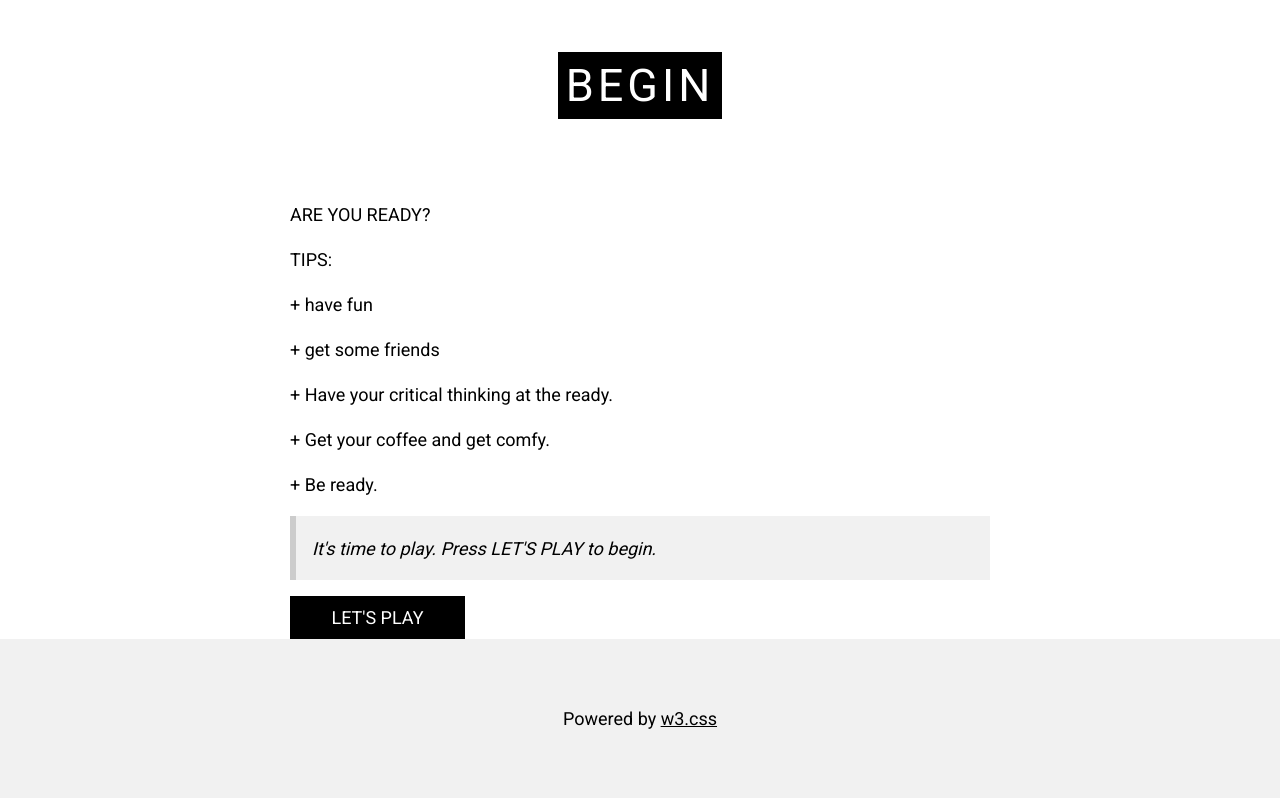
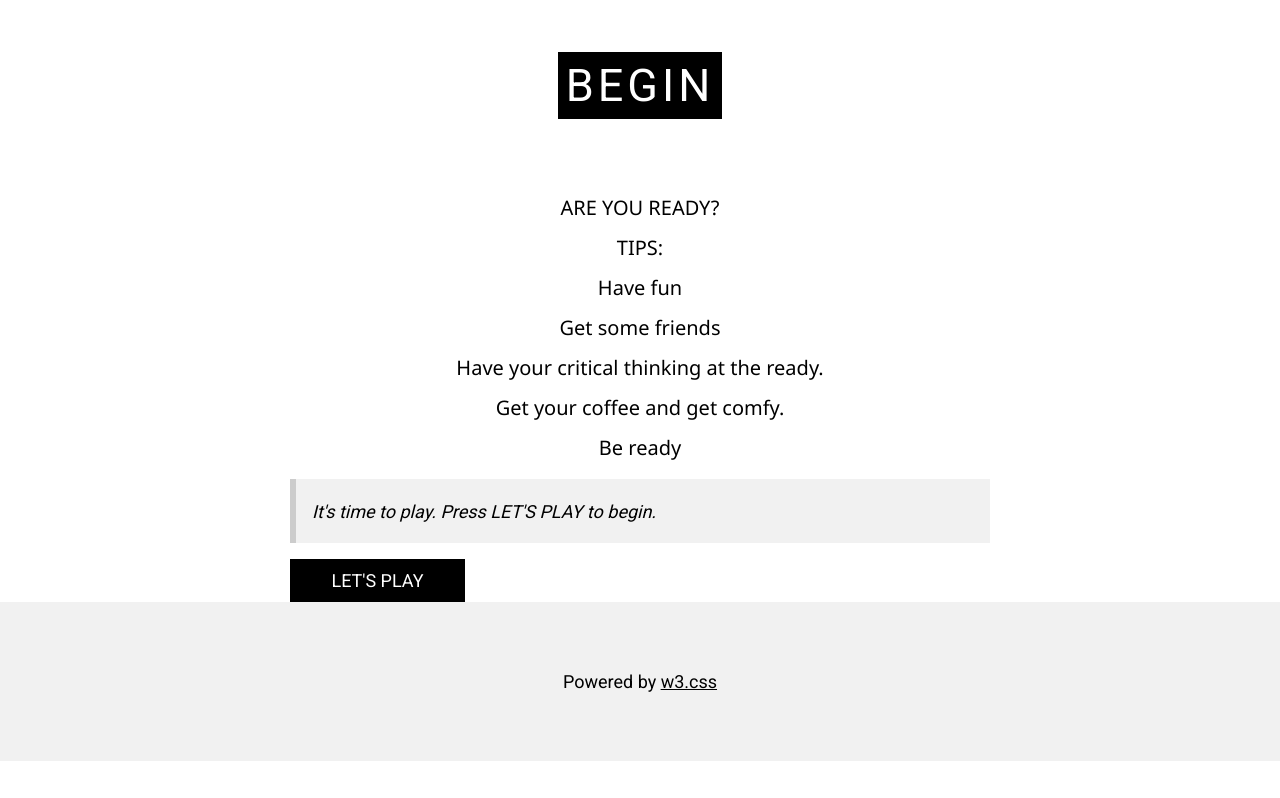
Before and after one commit to adhithin/P5Candyyyy, a Flask app: page / in a window 1280 px wide. Shown: the part 3042-3840 px from the top of the page. After the commit the page ends 3803 px from the top, so only its background shows below. Run offline with Flask 2, Linux system fonts and the light colour scheme.

Commit message:
home page format

```diff
--- a/templates/home.html
+++ b/templates/home.html
@@ -16,13 +16,19 @@ body, html {
 .bgimg {
   background-position: center;
   background-size: cover;
-  background-image: url("https://t4.ftcdn.net/jpg/02/97/32/59/240_F_297325959_RUht1AyI03QQKCS7sXX9rFuC36KuoK66.jpg");
+  background-image: url("https://us.123rf.com/450wm/oksanaok/oksanaok1806/oksanaok180600003/105417460-stock-vector-horizontal-seamless-landscape-night-blue-sea-and-sky-with-stars-and-clouds-vector.jpg?ver=6");
   min-height: 100%;
 }
 
 .menu {
   display: none;
 }
+
+h2 {
+  text-align: center;
+  font-size: 20px;
+}
+
 </style>
 
 <head>
@@ -114,14 +120,13 @@ body, html {
     <div class="w3-container" id="where">
         <div class="w3-content" style="max-width:700px">
             <h5 class="w3-center w3-padding-64" style="font-family:Roboto; font-size: 45px"><span class="w3-tag w3-wide">BEGIN</span></h5>
-            <p>ARE YOU READY?
-            </p>
-            <p> TIPS: </p>
-            <p>+ have fun </p>
-            <p>+ get some friends</p>
-            <p>+ Have your critical thinking at the ready.</p>
-            <p>+ Get your coffee and get comfy.</p>
-            <p>+ Be ready. </p>
+            <h2>ARE YOU READY?</h2>
+            <h2> TIPS: </h2>
+            <h2>Have fun </h2>
+            <h2>Get some friends</h2>
+            <h2>Have your critical thinking at the ready.</h2>
+            <h2>Get your coffee and get comfy.</h2>
+            <h2>Be ready</h2>
             <div class="w3-panel w3-leftbar w3-light-grey">
                 <p><i> It's time to play. Press LET'S PLAY to begin. </i></p>
             </div>
--- a/wsgi.py
+++ b/wsgi.py
@@ -2,8 +2,8 @@ from views import app
 
 if __name__ == "__main__":
     #runs the application on the repl development server
-    #app.run(debug=True, port='8080', host='192.168.86.51')
+    app.run(debug=True, port='8080', host='127.0.0.1')
     #192.168.86.51
     #127.0.0.1
 	#remove comment from line 5, comment the line below. If that works for you.
-	app.run(debug=True)
+	#app.run(debug=True)
```
